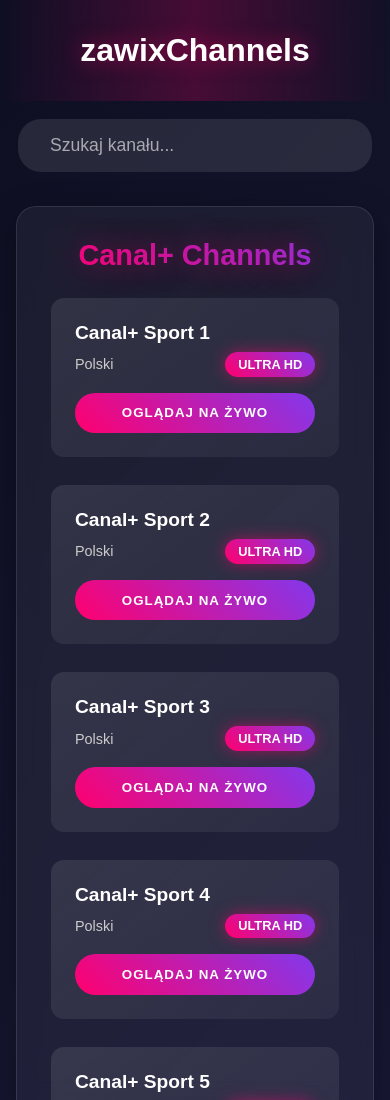
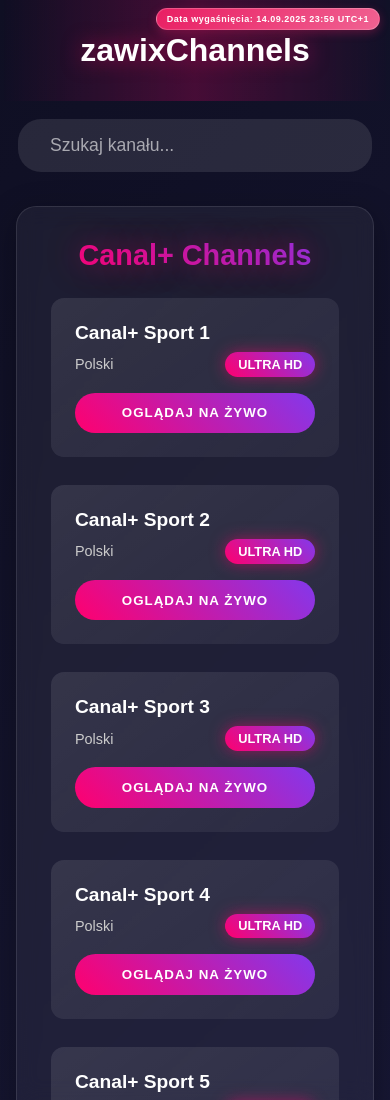
Before and after one commit to zawixmc/zawixChannels, a website: page index.html in a window 390 px wide. Shown: the top 1100 px of the page. Drawn offline with Linux system fonts and the light colour scheme.

Commit message:
ADDED EXPIRY DATE

```diff
--- a/index.html
+++ b/index.html
@@ -7,6 +7,10 @@
     <link rel="stylesheet" href="styles.css">
 </head>
 <body>
+    <div class="expiry-notice">
+        Data wygaśnięcia: 14.09.2025 23:59 UTC+1
+    </div>
+
     <div class="main-view" id="mainView">
         <div class="header">
             <h1>zawixChannels</h1>
@@ -15,7 +19,6 @@
             <div class="search-container">
                 <input type="text" class="search-input" id="searchInput" placeholder="Szukaj kanału...">
             </div>
-
             <div id="channelsContainer">
                 <div class="loading">
                     <div class="spinner"></div>
@@ -25,7 +28,7 @@
         </div>
     </div>
     <div class="player-view" id="playerView">
-        <button class="back-button" onclick="goBack()">← Powrót</button>
+        <button class="back-button" onclick="goBack()">← WRÓĆ</button>
         <div class="player-container" id="playerContainer">
         </div>
     </div>
--- a/styles.css
+++ b/styles.css
@@ -292,6 +292,49 @@
     display: none;
 }
 
+.expiry-notice {
+    position: fixed;
+    top: 15px;
+    right: 20px;
+    background: linear-gradient(135deg, #e91e63, #f06292);
+    color: white;
+    padding: 8px 15px;
+    border-radius: 20px;
+    font-size: 12px;
+    font-weight: 600;
+    box-shadow: 0 3px 10px rgba(233, 30, 99, 0.3);
+    z-index: 9999;
+    border: 1px solid rgba(255, 255, 255, 0.2);
+    backdrop-filter: blur(5px);
+    -webkit-backdrop-filter: blur(5px);
+    transition: all 0.3s ease;
+    user-select: none;
+    letter-spacing: 0.5px;
+}
+
+.expiry-notice:hover {
+    transform: scale(1.05);
+    box-shadow: 0 5px 15px rgba(233, 30, 99, 0.4);
+}
+
+@media (max-width: 768px) {
+    .expiry-notice {
+        font-size: 10px;
+        padding: 6px 12px;
+        top: 10px;
+        right: 15px;
+    }
+}
+
+@media (max-width: 480px) {
+    .expiry-notice {
+        font-size: 9px;
+        padding: 5px 10px;
+        top: 8px;
+        right: 10px;
+    }
+}
+
 @media (max-width: 768px) {
     .channels-grid {
         grid-template-columns: 1fr;
```
